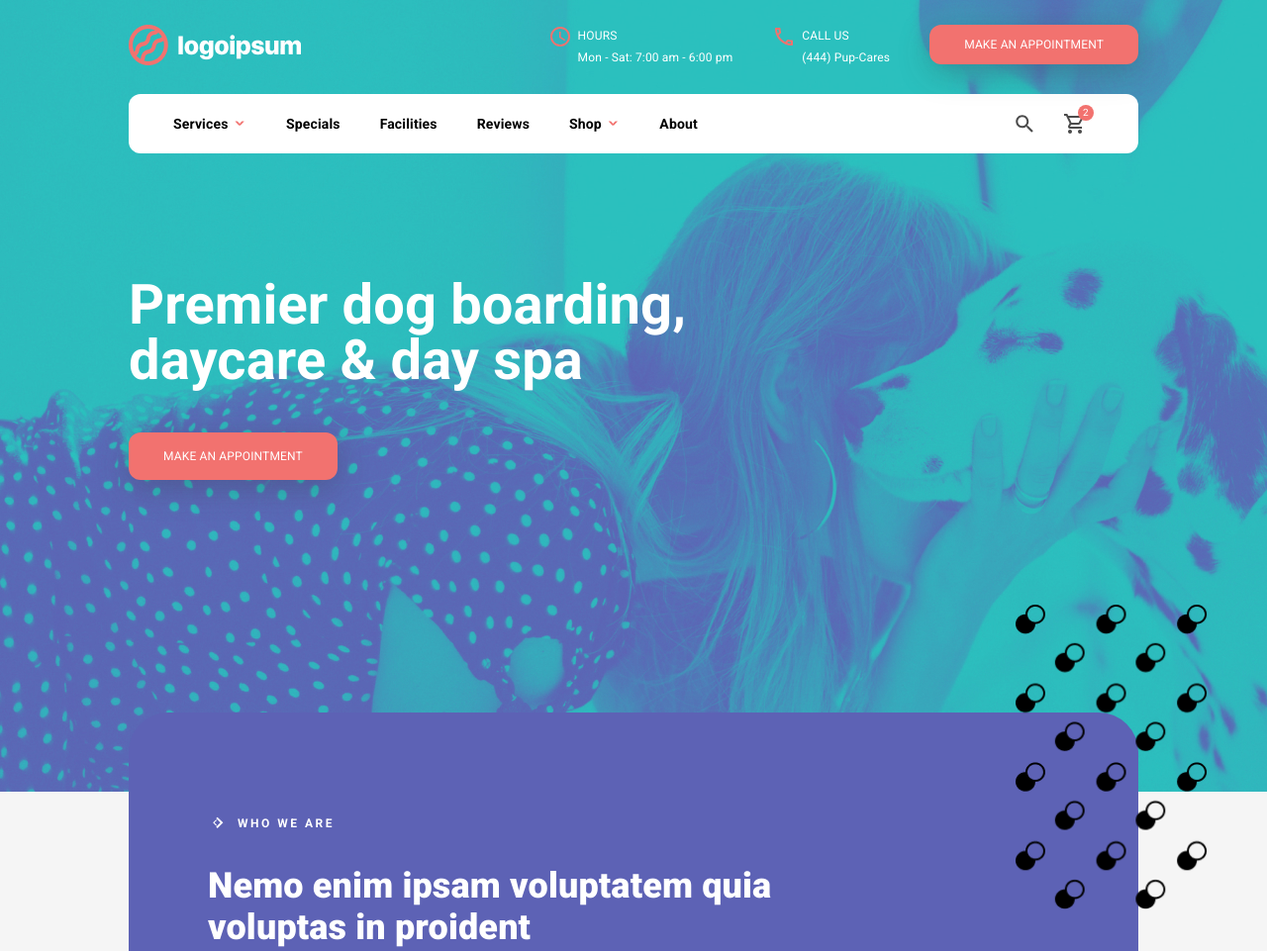
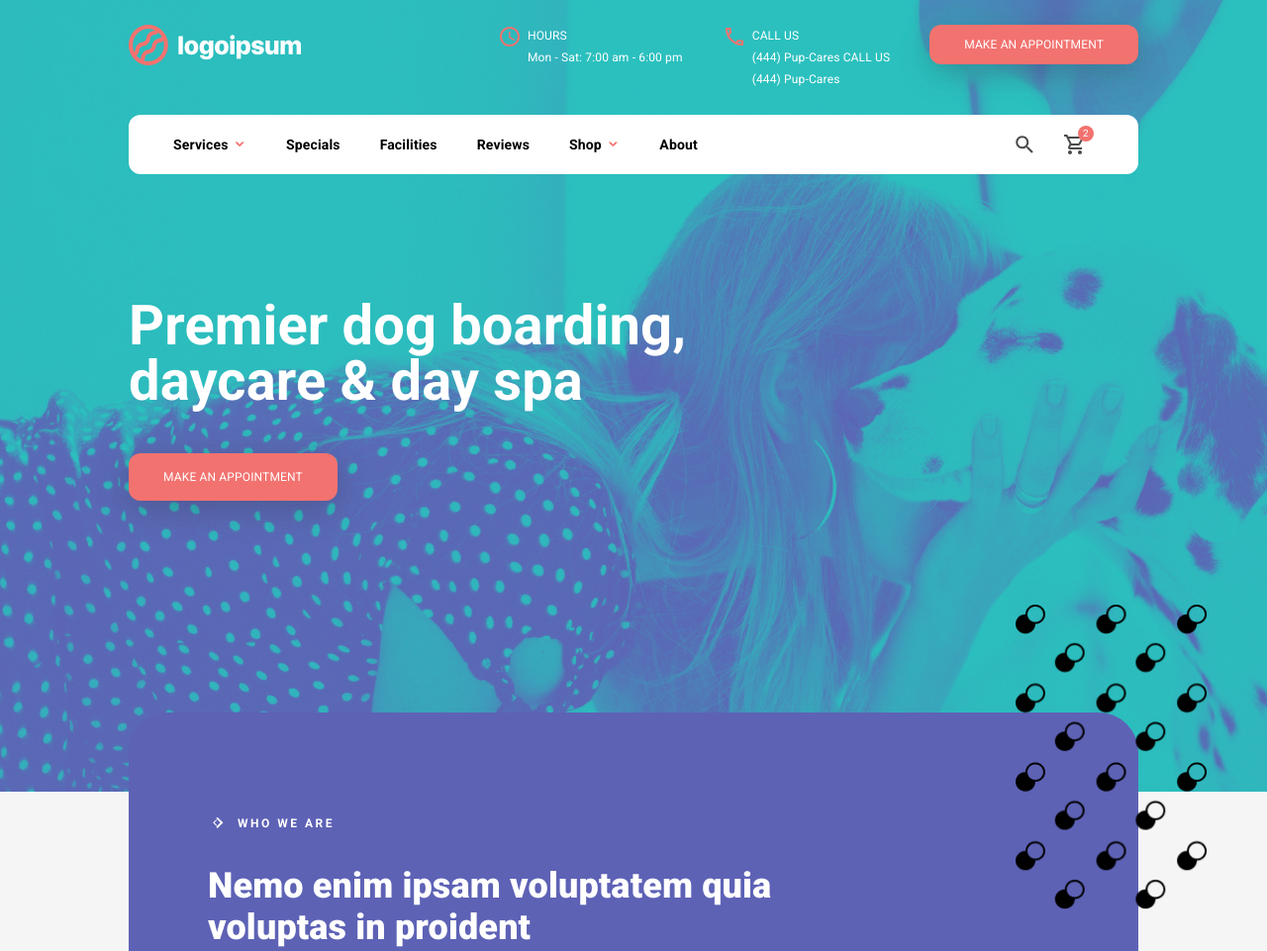
Before and after one commit to mrfrunze/git-test-2, a plain HTML site: page index.html in a window 1280 px wide. Shown: the top 961 px of the page at 99% size. Drawn offline with Linux system fonts and the light colour scheme; files whose address does not match are found by name.

Commit message:
add span call us

```diff
--- a/index.html
+++ b/index.html
@@ -21,6 +21,7 @@
                             <span> HOURS<br>Mon - Sat: 7:00 am - 6:00 pm</span>
                         </div>
                         <div class="header__info-item header__info-item_phone">
+                            <span>CALL US<br>(444) Pup-Cares</span>
                             <span>CALL US<br>(444) Pup-Cares</span>
                         </div>
                         <button class="button header__button">Make an Appointment</button>
```
